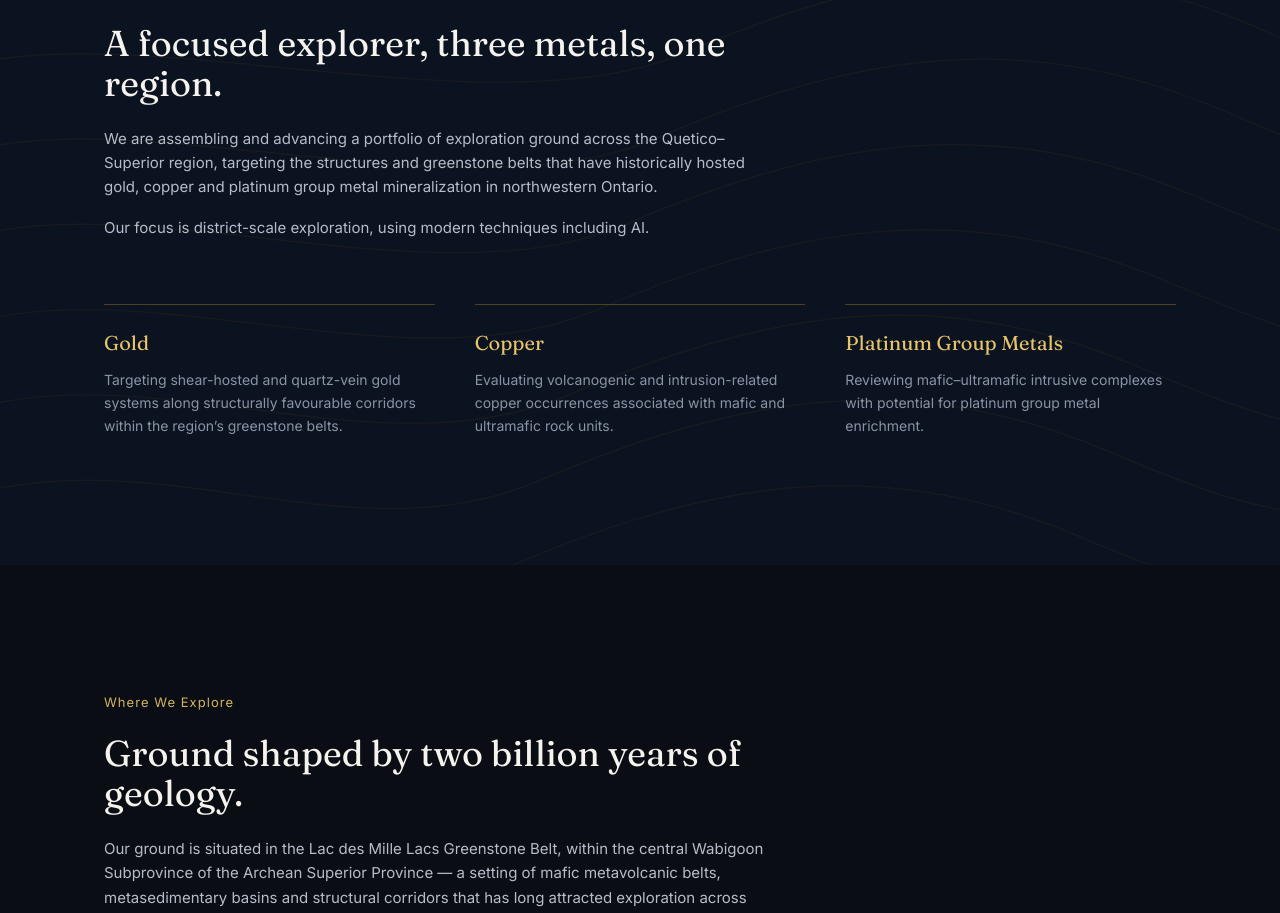
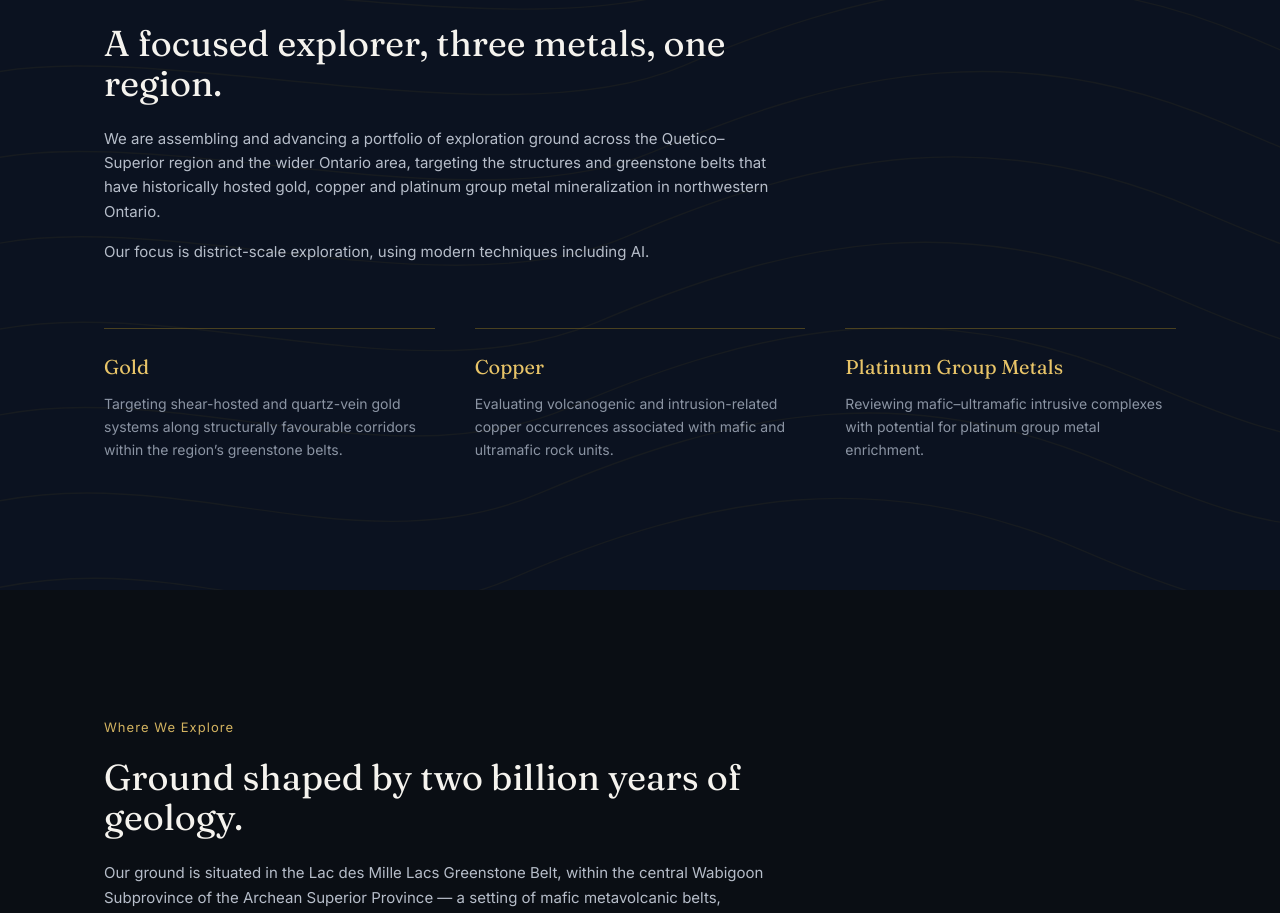
Before and after one commit to sadafmashorihyd-cmd/quetico-superior-resources, a Next.js app: page / in a window 1280 px wide. Shown: the part 865-1778 px from the top of the page. Built offline with nearby package versions, Linux system fonts and the light colour scheme.

Commit message:
Add wider Ontario area to homepage, capitalize Projects heading

```diff
--- a/app/page.tsx
+++ b/app/page.tsx
@@ -65,7 +65,7 @@ export default function HomePage() {
             </h2>
             <p className="mt-6 text-[15px] leading-relaxed text-slate-light">
               We are assembling and advancing a portfolio of exploration
-              ground across the Quetico–Superior region, targeting the
+              ground across the Quetico–Superior region and the wider Ontario area, targeting the
               structures and greenstone belts that have historically hosted
               gold, copper and platinum group metal mineralization in
               northwestern Ontario.
```
